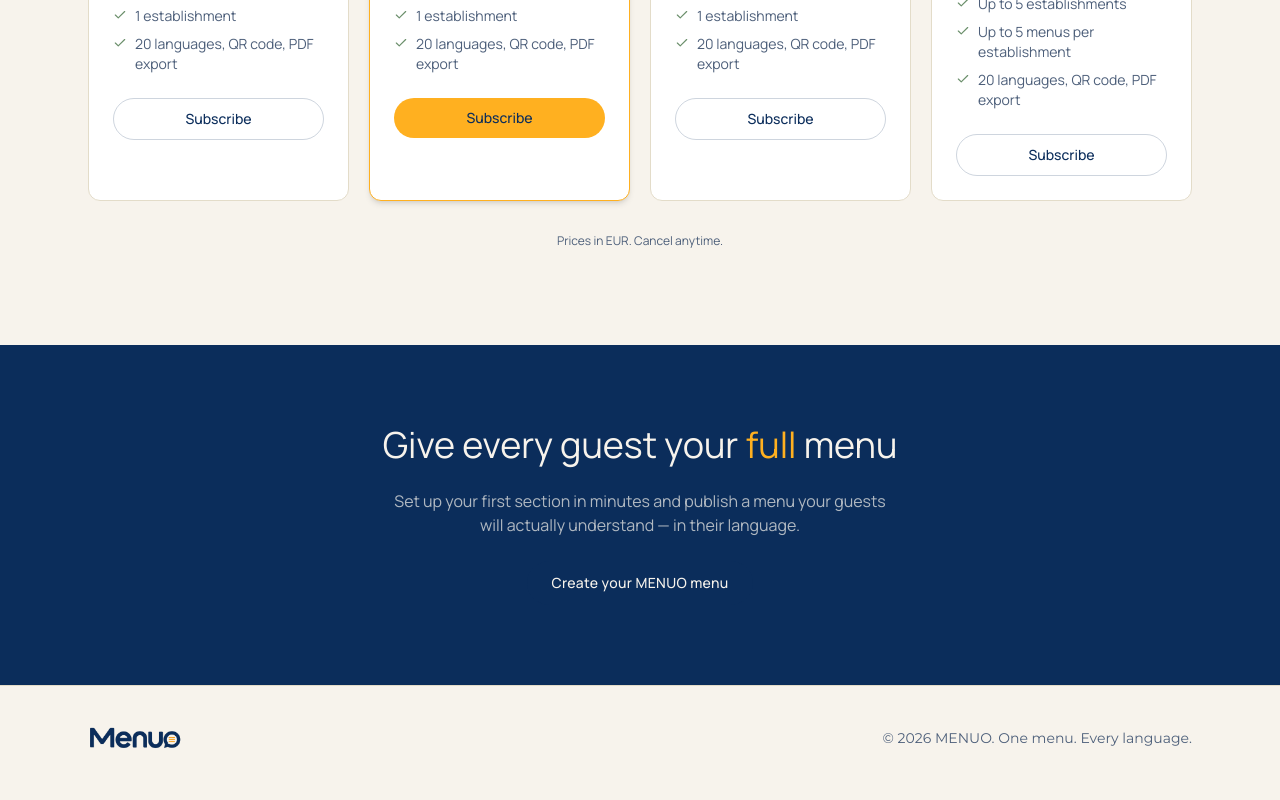
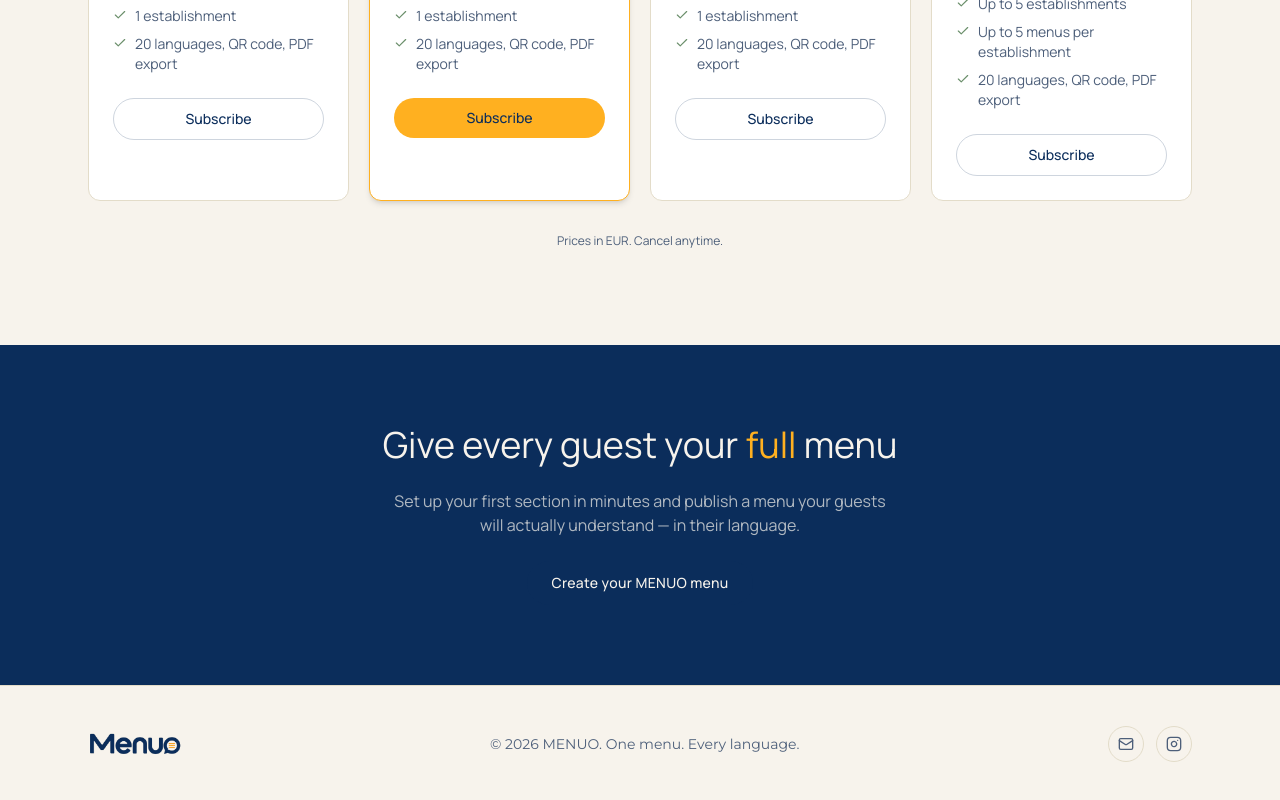
Before and after one commit to danqueirozes-hue/menuo, a Next.js app: page / in a window 1280 px wide. Shown: the part 3275-4075 px from the top of the page. Built offline with nearby package versions, Linux system fonts and the light colour scheme.

Commit message:
Add email and Instagram contact buttons to the homepage footer
Co-Authored-By: Claude Sonnet 5 <noreply@anthropic.com>

```diff
--- a/src/components/landing/Footer.tsx
+++ b/src/components/landing/Footer.tsx
@@ -1,11 +1,53 @@
+import { Mail } from "lucide-react";
 import { Logo } from "@/components/ui/Logo";
+
+// lucide-react dropped brand/logo icons — a small hand-drawn glyph avoids
+// pulling in a whole icon package for one social link.
+function InstagramIcon({ size = 16 }: { size?: number }) {
+  return (
+    <svg
+      width={size}
+      height={size}
+      viewBox="0 0 24 24"
+      fill="none"
+      stroke="currentColor"
+      strokeWidth={2}
+      strokeLinecap="round"
+      strokeLinejoin="round"
+    >
+      <rect x="2" y="2" width="20" height="20" rx="5" ry="5" />
+      <path d="M16 11.37A4 4 0 1 1 12.63 8 4 4 0 0 1 16 11.37Z" />
+      <line x1="17.5" y1="6.5" x2="17.51" y2="6.5" />
+    </svg>
+  );
+}
 
 export function Footer() {
   return (
     <footer className="border-t border-border bg-paper py-10 text-sm text-ink-soft">
-      <div className="mx-auto flex max-w-6xl flex-col items-center justify-between gap-4 px-6 sm:flex-row">
+      <div className="mx-auto flex max-w-6xl flex-col items-center justify-between gap-5 px-6 sm:flex-row">
         <Logo className="h-6" />
-        <p className="font-slogan">© {new Date().getFullYear()} MENUO. One menu. Every language.</p>
+        <p className="font-slogan order-last sm:order-none">
+          © {new Date().getFullYear()} MENUO. One menu. Every language.
+        </p>
+        <div className="flex items-center gap-3">
+          <a
+            href="mailto:contato@menuoglobal.com"
+            aria-label="Email MENUO"
+            className="flex h-9 w-9 items-center justify-center rounded-full border border-border text-ink-soft transition-colors hover:border-amber hover:text-amber"
+          >
+            <Mail size={16} />
+          </a>
+          <a
+            href="https://www.instagram.com/menuoglobal/"
+            target="_blank"
+            rel="noopener noreferrer"
+            aria-label="MENUO on Instagram"
+            className="flex h-9 w-9 items-center justify-center rounded-full border border-border text-ink-soft transition-colors hover:border-amber hover:text-amber"
+          >
+            <InstagramIcon size={16} />
+          </a>
+        </div>
       </div>
     </footer>
   );
```
